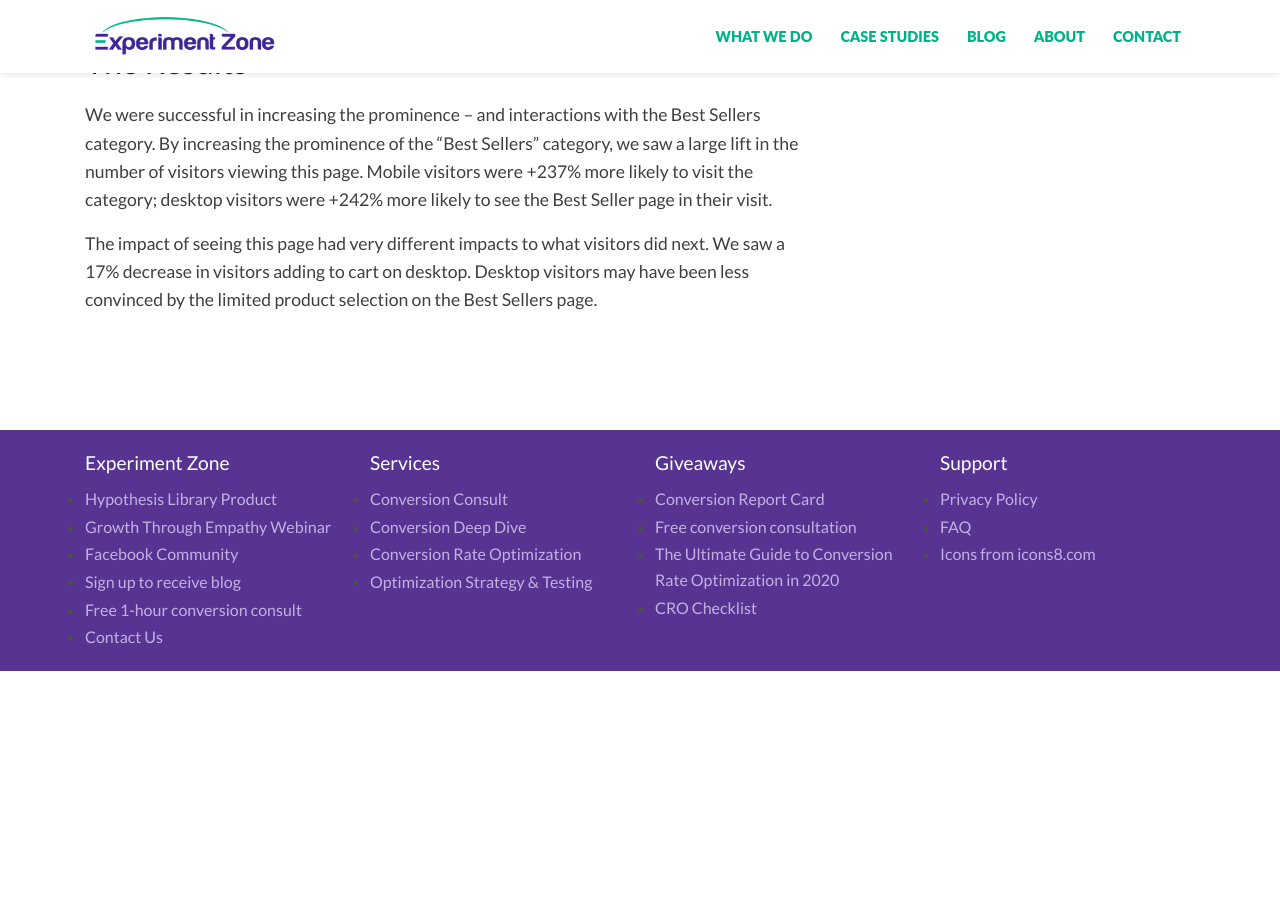
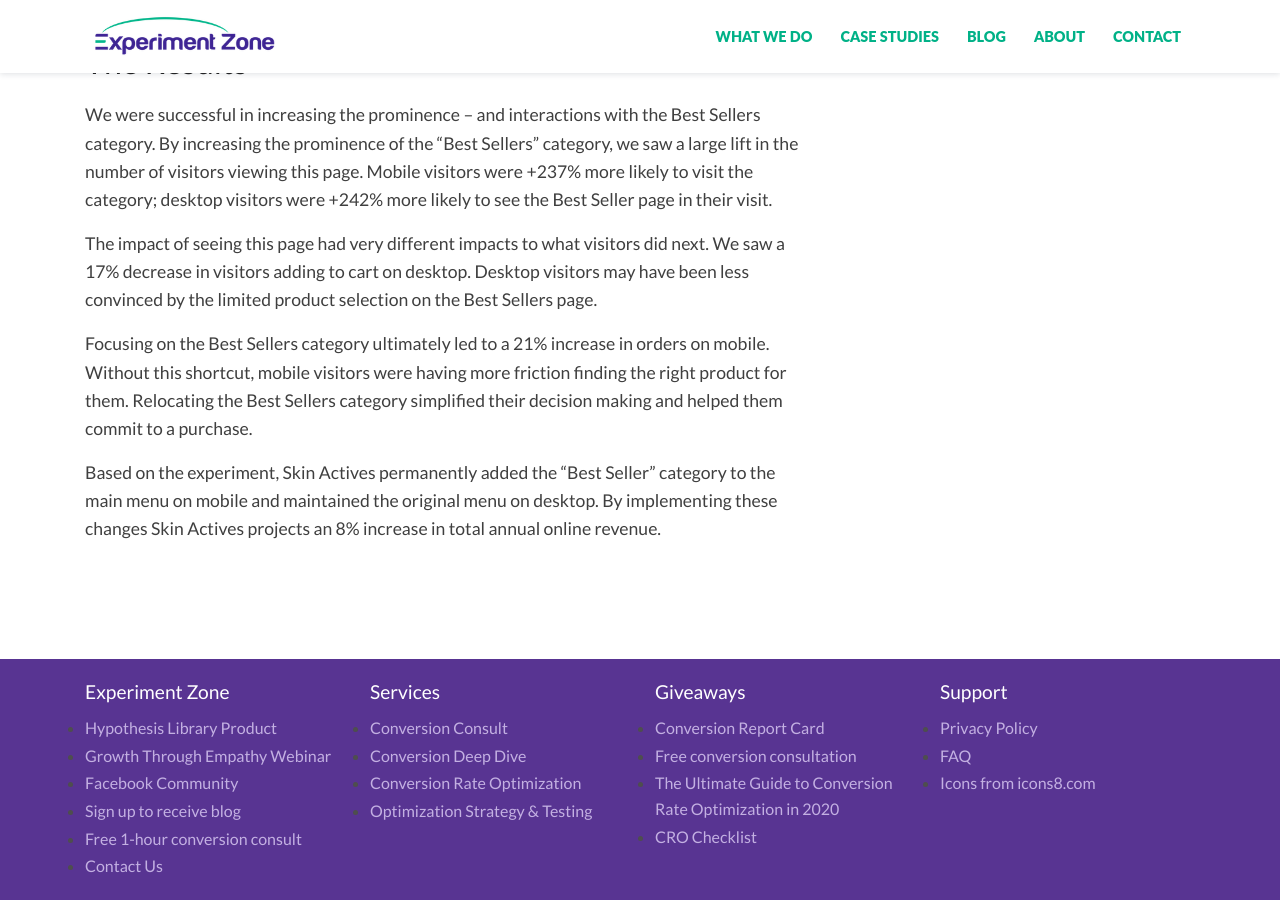
Before and after one commit to experimentzone-team/experiment-zone-site, a Jekyll site: the page built from collections/_work/skin_actives.md, in a window 1280 px wide and 900 px high, scrolled down 1499 px. Built offline with Jekyll 4.4.1, drawn with Linux system fonts in a browser that asks for light colours; some web fonts are replaced; before the commit the page ends 2170 px from its top, so only the background shows below that.

Commit message:
Edit to the skin actives case study

```diff
--- a/collections/_work/skin_actives.md
+++ b/collections/_work/skin_actives.md
@@ -41,3 +41,7 @@
 We were successful in increasing the prominence – and interactions with the Best Sellers category. By increasing the prominence of the “Best Sellers” category, we saw a large lift in the number of visitors viewing this page. Mobile visitors were +237% more likely to visit the category; desktop visitors were +242% more likely to see the Best Seller page in their visit.
 
 The impact of seeing this page had very different impacts to what visitors did next. We saw a 17% decrease in visitors adding to cart on desktop. Desktop visitors may have been less convinced by the limited product selection on the Best Sellers page.
+
+Focusing on the Best Sellers category ultimately led to a 21% increase in orders on mobile. Without this shortcut, mobile visitors were having more friction finding the right product for them. Relocating the Best Sellers category simplified their decision making and helped them commit to a purchase.
+
+Based on the experiment, Skin Actives permanently added the “Best Seller” category to the main menu on mobile and maintained the original menu on desktop. By implementing these changes Skin Actives projects an 8% increase in total annual online revenue.
```
